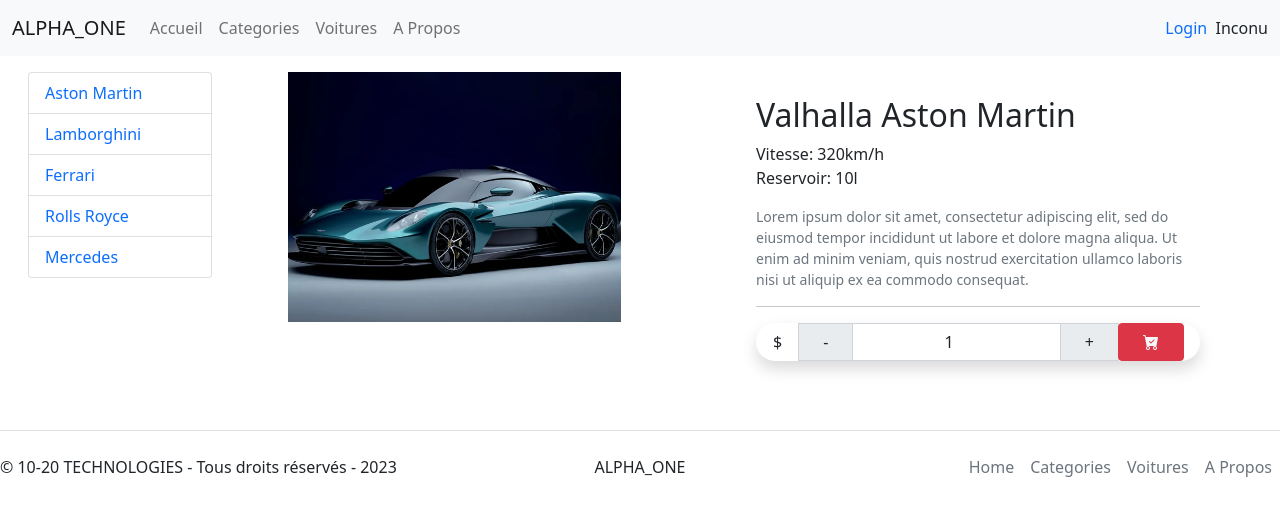
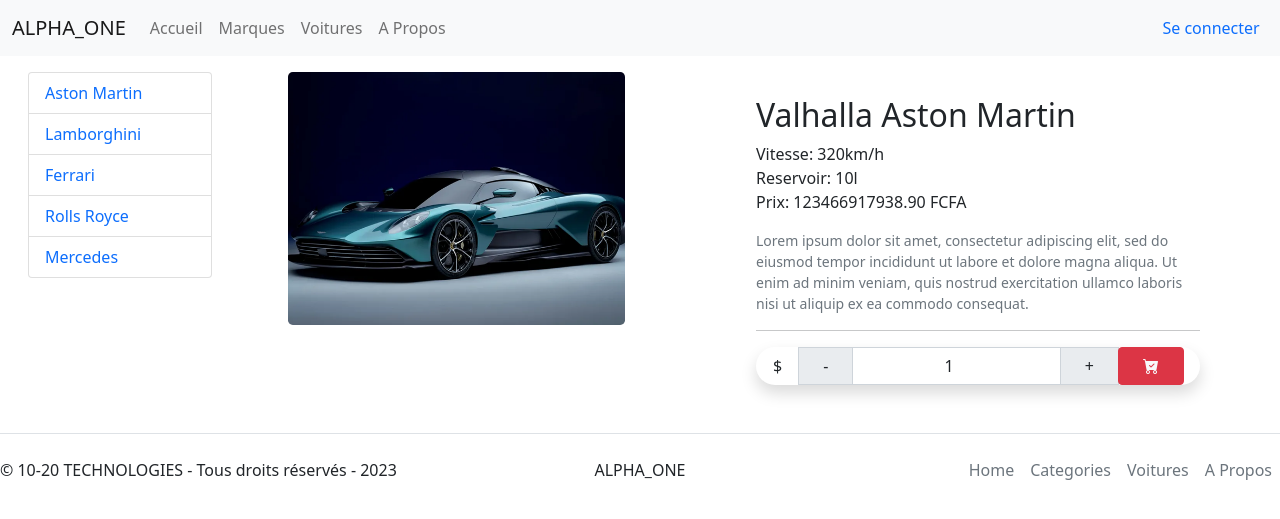
Before and after one commit to 20Frederic20/concessionnaire, a Django app: page /voiture/1/ in a window 1280 px wide. Shown: the top 519 px of the page. Run offline with Django 3.2, Linux system fonts and the light colour scheme; data comes from the database, SQL or seed files in the repository; both versions use the stored data as it was after the commit; some libraries are stand-ins or nearby versions.

Commit message:
version 1.5.3 Derniere modif avant premiere presentation

```diff
--- a/templates/Voiture/detail.html
+++ b/templates/Voiture/detail.html
@@ -15,7 +15,7 @@
 	<div class="offset-1 card shadow-custom border-0 col-md-9 mx-auto">
 		<div class="row justify-content-center">
 		<div class="col-6">
-			<img src="{{ voiture.image.url }}" alt=""class="img-fluid àrounded-3 h-75">
+			<img src="{{ voiture.image.url }}" alt=""class="img-fluid rounded-3 h-75">
 		</div>
 		<div class="col-6">
 			<div class="top">
@@ -25,6 +25,9 @@
 				</div>
 				<div>
 					<span class="font-weight-bold text-grey">Reservoir:</span> 10l
+				</div>
+				<div>
+					<span class="font-weight-bold text-grey">Prix:</span> {{ voiture.price }} FCFA
 				</div>
 			</div>
 			<div class="mt-3 form-text">Lorem ipsum dolor sit amet, consectetur adipiscing elit, sed do eiusmod tempor incididunt ut labore et dolore magna aliqua. Ut enim ad minim veniam, quis nostrud exercitation ullamco laboris nisi ut aliquip ex ea commodo consequat.</div>
--- a/templates/Voiture/index.html
+++ b/templates/Voiture/index.html
@@ -64,7 +64,7 @@
     	</div>
     </div>
 
-    <div class="row mt-4">
+    <div class="row my-4">
     	<h2 class="text-center fs-2 fw-normal">Lorem ipsum dolor</h2>
     	<p class="col-8 offset-2">Lorem ipsum dolor sit amet, consectetur adipiscing elit, sed do eiusmod tempor incididunt ut labore et dolore magna aliqua. Ut enim ad minim veniam, quis nostrud exercitation ullamco laboris nisi ut aliquip ex ea commodo consequat. </p>
     </div>
--- a/templates/Voiture/list.html
+++ b/templates/Voiture/list.html
@@ -20,7 +20,7 @@
 				{% for voiture in voitures %}
 					<div class="col-md-4 mb-3 d-flex">
 						<div class="card h-100 px-2" style="width: 18rem;">
-						  <img src=" {{ voiture.image.url }} " class="card-img-top" alt="...">
+						  <img src=" {{ voiture.image.url }} " class="card-img-top h-50" alt="...">
 						  <div class="card-body d-flex flex-column">
 						  	<div class="mt-auto mx-auto">
 							    <h5 class="card-title"> {{ voiture.marque }} {{ voiture.name }} </h5>
--- a/templates/base.html
+++ b/templates/base.html
@@ -12,93 +12,9 @@
 
 		img {
 		    display: block;
-		    max-height: 100vh;        /* IMPORTANT à définir correctement */
+		    max-height: 100vh;
 		    max-width: 100%;
 		}
-
-		/*.newsletter-subscribe {
-		  color: #313437;
-		  background-color: #ffffff;
-		  padding: 55px 74px;
-		}
-
-		.newsletter-subscribe p {
-		  color: #7d8285;
-		  line-height: 1.5;
-		}
-
-		.newsletter-subscribe h2 {
-		  font-size: 24px;
-		  font-weight: bold;
-		  margin-bottom: 25px;
-		  line-height: 1.5;
-		  padding-top: 0;
-		  margin-top: 0;
-		  color: inherit;
-		}
-
-		.newsletter-subscribe .intro {
-		  font-size: 16px;
-		  max-width: 500px;
-		  margin: 0 auto 25px;
-		}
-
-		.newsletter-subscribe .intro p {
-		  margin-bottom: 35px;
-		}
-
-		.newsletter-subscribe form {
-		  justify-content: center;
-		}
-
-		.newsletter-subscribe form .form-control {
-		  background: #eff1f4;
-		  border: none;
-		  border-radius: 3px;
-		  box-shadow: none;
-		  outline: none;
-		  color: inherit;
-		  text-indent: 9px;
-		  height: 45px;
-		  margin-right: 10px;
-		  min-width: 250px;
-		}
-
-		.newsletter-subscribe form .btn {
-		  padding: 16px 32px;
-		  border: none;
-		  background: none;
-		  box-shadow: none;
-		  text-shadow: none;
-		  opacity: 0.9;
-		  text-transform: uppercase;
-		  font-weight: bold;
-		  font-size: 13px;
-		  letter-spacing: 0.4px;
-		  line-height: 1;
-		}
-
-		.newsletter-subscribe form .btn:hover {
-		  opacity: 1;
-		}
-
-		.newsletter-subscribe form .btn:active {
-		  transform: translateY(1px);
-		}
-
-		.newsletter-subscribe form .btn-primary {
-		  background-color: #055ada !important;
-		  color: #fff;
-		  outline: none !important;
-		}
-
-		body {
-		  background: #eee;
-		}
-
-		.newsletter {
-		  color: #0062cc !important;
-		}*/
 		.rounded-10 {
 		    border-radius: 1rem !important;
 		}
--- a/templates/header.html
+++ b/templates/header.html
@@ -1,23 +1,32 @@
-{% url 'index' as index_url %}
-{% url 'voiture:list' as voiture_url %}
-{% url 'marque:list' as marque_url %}
 <section class="">
 <nav class="navbar navbar-expand-md navbar-light bg-light mb-3">
 	<div class="container-fluid">
-		<a class="navbar-brand" href="#">ALPHA_ONE</a>
+		<a class="navbar-brand" href="{% url 'index' %}">ALPHA_ONE</a>
 		<button class="navbar-toggler" type="button" data-bs-toggle="collapse" data-bs-target="#navbarNavDropdown" aria-controls="navbarNavDropdown" aria-expanded="false" aria-label="Toggle navigation">
 		<span class="navbar-toggler-icon"></span>
 		</button>
 		<div class="collapse navbar-collapse" id="navbarNavDropdown">
 			<ul class="navbar-nav">
 				<li class="nav-item">
-					<a class="nav-link {% if request.path == 'index_url' %} active{% else %}{% endif %} " aria-current="page" href="{% url 'index' %}">Accueil</a>
+					{% if request.resolver_match.view_name == 'index' %}
+					<a class="nav-link active" aria-current="page" href="{% url 'index' %}">Accueil</a>
+					{% else %}
+					<a class="nav-link" aria-current="page" href="{% url 'index' %}">Accueil</a>
+					{% endif %}
 				</li>
-				<li class="nav-item {% if request.path == 'marque_url' %}active{% else %}{% endif %}">
-					<a class="nav-link" href="{% url 'marque:list' %}">Categories</a>
+				<li class="nav-item">
+					{% if request.resolver_match.view_name == 'marque:list' %}
+					<a class="nav-link active" href="{% url 'marque:list' %}">Marques</a>
+					{% else %}
+					<a class="nav-link" href="{% url 'marque:list' %}">Marques</a>
+					{% endif %}
 				</li>
-				<li class="nav-item {% if request.path == 'voiture_url' %}active{% else %}{% endif %}">
+				<li class="nav-item">
+					{% if request.resolver_match.view_name == 'voiture:list' %}
+					<a class="nav-link active" href="{% url 'voiture:list' %}">Voitures</a>
+					{% else %}
 					<a class="nav-link" href="{% url 'voiture:list' %}">Voitures</a>
+					{% endif %}
 				</li>
 				<li class="nav-item {% if nbar == "a-propos" %}active{% else %}{% endif %}">
 					<a class="nav-link" href="#">A Propos</a>
@@ -27,10 +36,9 @@
 		<div class="d-flex ">
 			{% if user.is_authenticated %}
 	            <li class="list-unstyled"><a class="text-decoration-none" href="{% url 'utilisateurs:dashboard' %}"><i class="bi bi-person-fill"></i>{{user.username}}</a></li> &nbsp;&nbsp;
-			    <li class="list-unstyled"><a class="text-decoration-none" href="{% url 'utilisateurs:logout' %}">Logout</a></li>
+			    <li class="list-unstyled"><a class="text-decoration-none" href="{% url 'utilisateurs:logout' %}">Deconnexion</a></li>
 			{% else %}
-				<li class="list-unstyled"><a class="text-decoration-none" href="{% url 'utilisateurs:login' %}">Login</a></li>&nbsp;&nbsp;
-				<li class="list-unstyled">Inconu</li>
+				<li class="list-unstyled"><a class="text-decoration-none" href="{% url 'utilisateurs:login' %}">Se connecter</a></li>&nbsp;&nbsp;
 			{% endif %}
 		</div>
 		</div>
```
Also changed, not shown: db.sqlite3, 1 other file.
